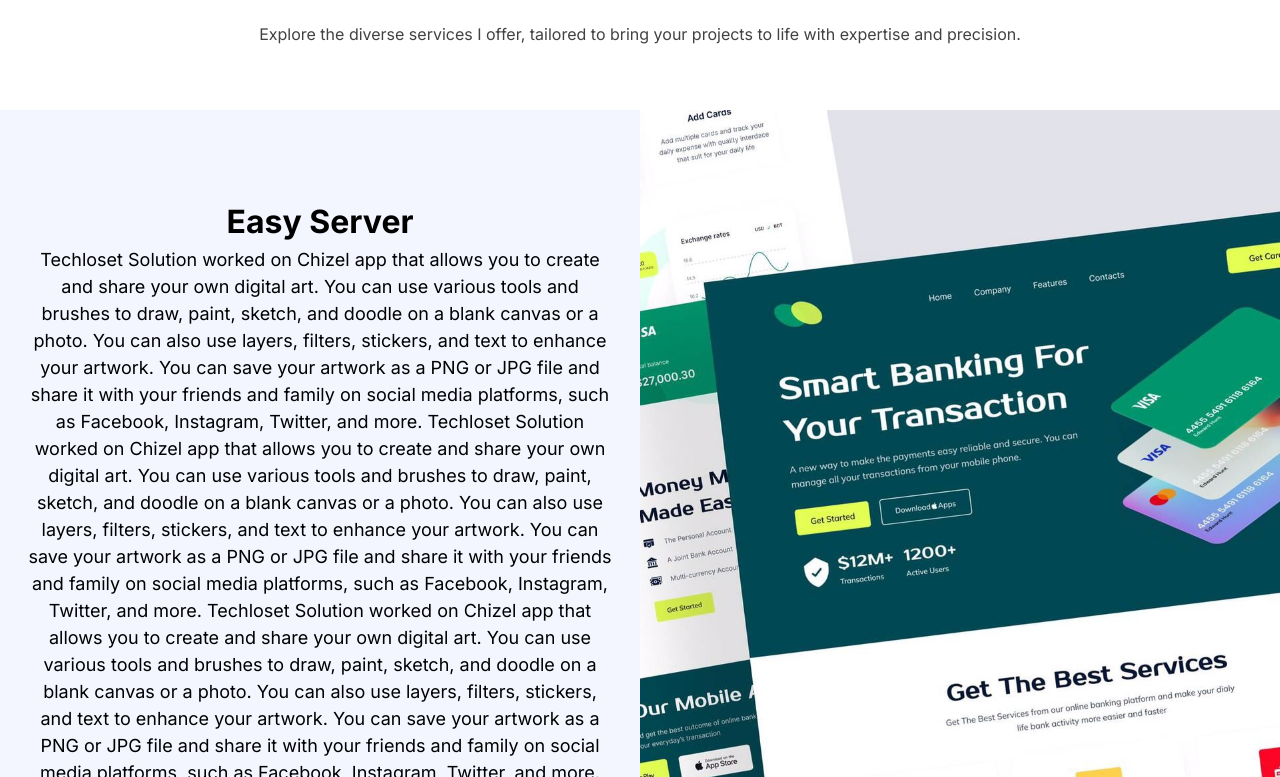
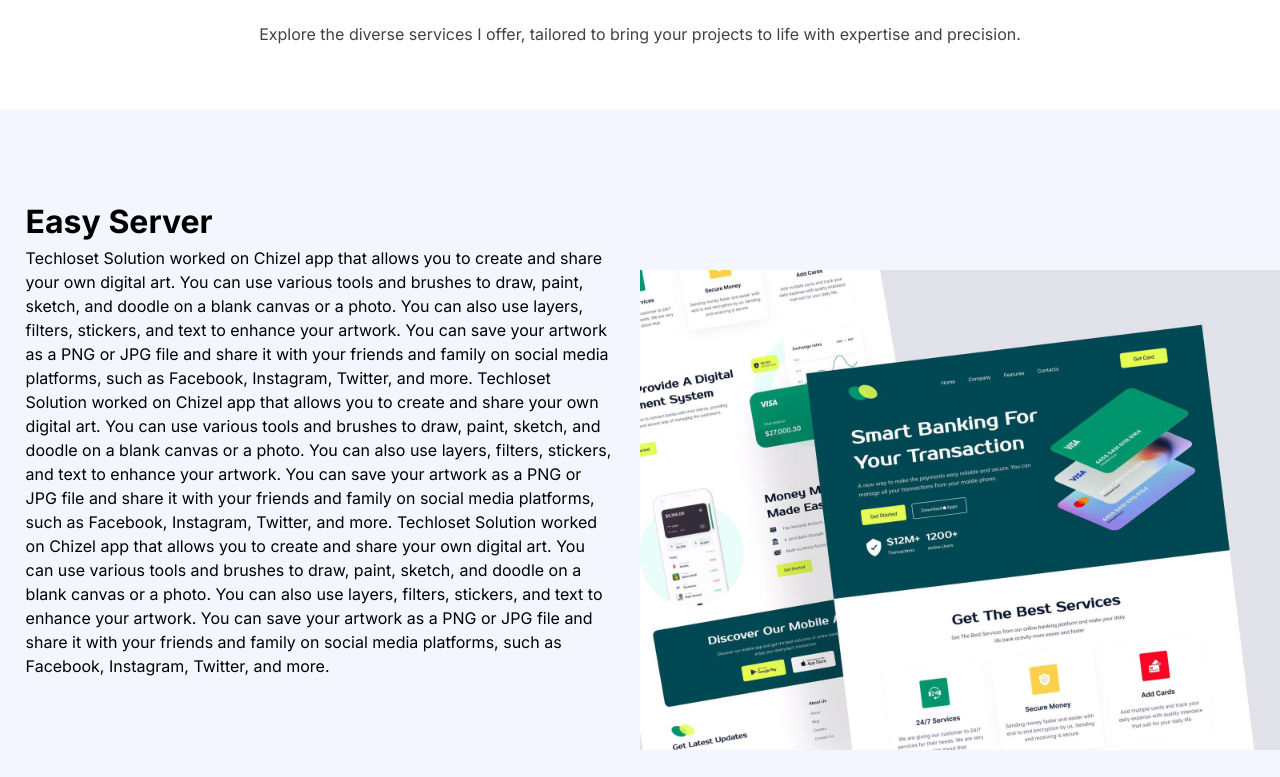
Before and after one commit to Noman-Sheikh-09/nextjs-portfolio, a Next.js app: page /portfolio in a window 1280 px wide. Shown: the part 1643-2420 px from the top of the page. Built offline with nearby package versions, Linux system fonts and the light colour scheme.

Commit message:
remove particles

```diff
--- a/components/background/Background.tsx
+++ /dev/null
@@ -1,97 +0,0 @@
-// BackgroundAnimation.js
-import React from 'react';
-import Particles from 'react-tsparticles';
-import { loadFull } from 'tsparticles';
-
-const BackgroundAnimation = () => {
-    const particlesInit = async (main:any) => {
-        // You can initialize the tsParticles instance (main) here, adding custom shapes or presets
-        await loadFull(main);
-    };
-
-    const particlesLoaded = (container:any) => {
-        // console.log(container);
-    };
-
-    return (
-        <Particles
-            id="tsparticles"
-            init={particlesInit}
-            loaded={particlesLoaded}
-            options={{
-                background: {
-                    color: {
-                        value: "#0d47a1",
-                    },
-                },
-                fpsLimit: 60,
-                interactivity: {
-                    events: {
-                        onClick: {
-                            enable: true,
-                            mode: "push",
-                        },
-                        onHover: {
-                            enable: true,
-                            mode: "repulse",
-                        },
-                        resize: true,
-                    },
-                    modes: {
-                        push: {
-                            quantity: 4,
-                        },
-                        repulse: {
-                            distance: 200,
-                            duration: 0.4,
-                        },
-                    },
-                },
-                particles: {
-                    color: {
-                        value: "#ffffff",
-                    },
-                    links: {
-                        color: "#ffffff",
-                        distance: 150,
-                        enable: true,
-                        opacity: 0.5,
-                        width: 1,
-                    },
-                    collisions: {
-                        enable: true,
-                    },
-                    move: {
-                        direction: "none",
-                        enable: true,
-                        outModes: {
-                            default: "bounce",
-                        },
-                        random: false,
-                        speed: 6,
-                        straight: false,
-                    },
-                    number: {
-                        density: {
-                            enable: true,
-                            area: 800,
-                        },
-                        value: 80,
-                    },
-                    opacity: {
-                        value: 0.5,
-                    },
-                    shape: {
-                        type: "circle",
-                    },
-                    size: {
-                        value: { min: 1, max: 5 },
-                    },
-                },
-                detectRetina: true,
-            }}
-        />
-    );
-};
-
-export default BackgroundAnimation;
--- a/components/projects/Projects.tsx
+++ b/components/projects/Projects.tsx
@@ -26,8 +26,43 @@ function Projects() {
         </span>
       </div>
       <div className="w-[100%]  bg-black">
-
-      <ProjectSlider />
+      <div className="w-[100%] max-h-[100vh] flex  bg-[#F3F6FF] mt-[5%]">
+            <div className="w-[50%] px-[2%] ">
+              <p className="font-bold text-[2rem] text-black mt-[15%]">
+                Easy Server
+              </p>
+              <p>
+                Techloset Solution worked on Chizel app that allows you to
+                create and share your own digital art. You can use various tools
+                and brushes to draw, paint, sketch, and doodle on a blank canvas
+                or a photo. You can also use layers, filters, stickers, and text
+                to enhance your artwork. You can save your artwork as a PNG or
+                JPG file and share it with your friends and family on social
+                media platforms, such as Facebook, Instagram, Twitter, and more.
+                Techloset Solution worked on Chizel app that allows you to
+                create and share your own digital art. You can use various tools
+                and brushes to draw, paint, sketch, and doodle on a blank canvas
+                or a photo. You can also use layers, filters, stickers, and text
+                to enhance your artwork. You can save your artwork as a PNG or
+                JPG file and share it with your friends and family on social
+                media platforms, such as Facebook, Instagram, Twitter, and more.
+                Techloset Solution worked on Chizel app that allows you to
+                create and share your own digital art. You can use various tools
+                and brushes to draw, paint, sketch, and doodle on a blank canvas
+                or a photo. You can also use layers, filters, stickers, and text
+                to enhance your artwork. You can save your artwork as a PNG or
+                JPG file and share it with your friends and family on social
+                media platforms, such as Facebook, Instagram, Twitter, and more.
+              </p>
+            </div>
+            <div className="w-[50%]">
+              <img
+                src="one.jpg"
+                className="w-[100%] h-[100vh] object-contain "
+              />
+            </div>
+          </div>
+      {/* <ProjectSlider /> */}
       </div>
 
     </div>
```
Also changed, not shown: constant/services.tsx (+9 -13 lines).
